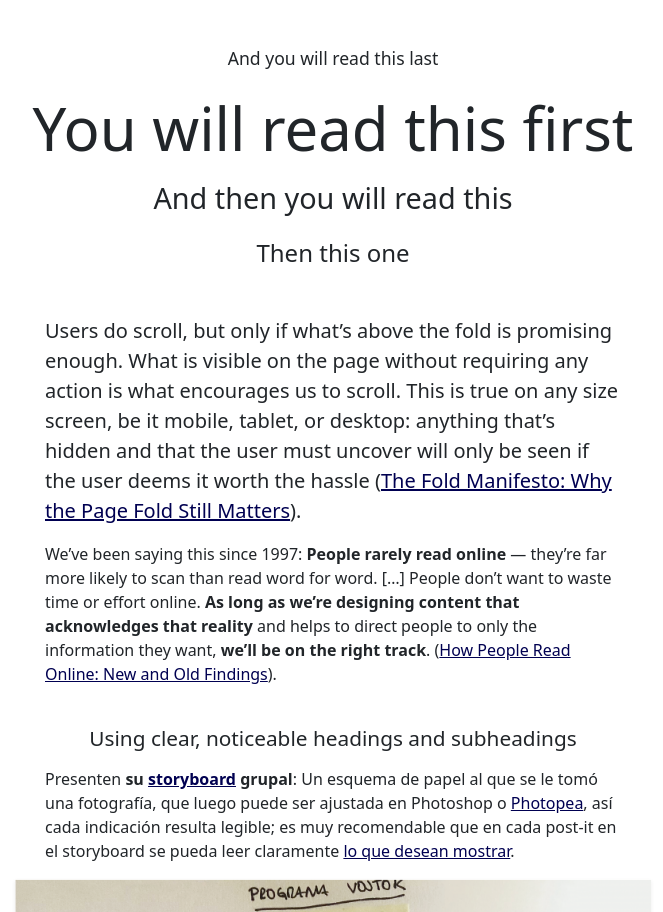
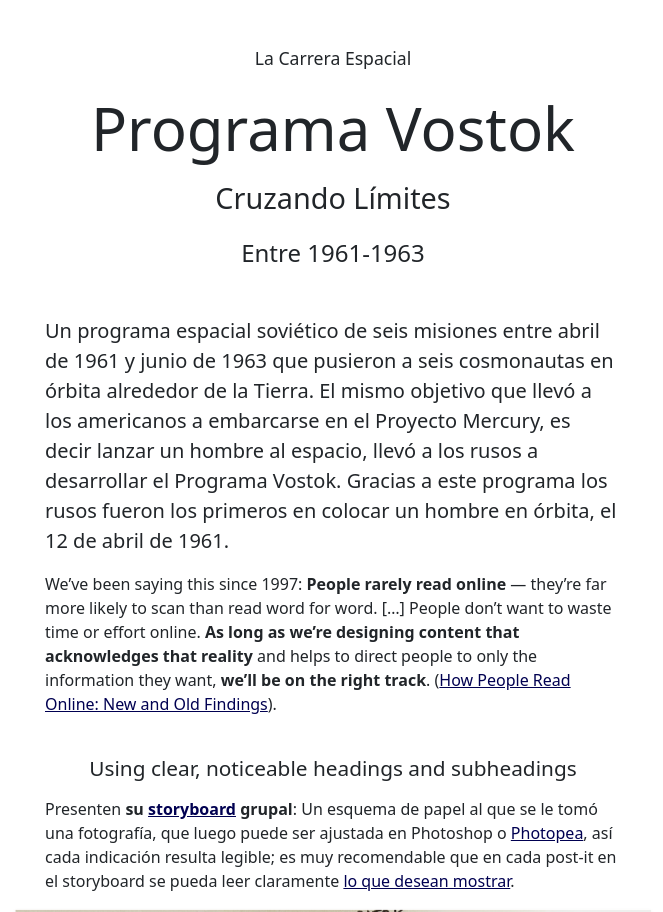
Before and after one commit to ProgramaVostok/clase-12, a plain HTML site: page index.html in a window 1280 px wide. Shown: the top 912 px of the page, without its empty margins (307-970 px from the left). Drawn offline with nearby package versions, Linux system fonts and the light colour scheme.

Commit message:
Add files via upload

```diff
--- a/index.html
+++ b/index.html
@@ -3,7 +3,7 @@
     <head>
         <meta charset="utf-8" />
         <meta name="viewport" content="width=device-width, initial-scale=1" />
-        <title>Título de la infografía</title>
+        <title>Programa Vostok</title>
         <link href="https://cdn.jsdelivr.net/npm/bootstrap@5.2.1/dist/css/bootstrap.min.css" rel="stylesheet" integrity="sha384-iYQeCzEYFbKjA/T2uDLTpkwGzCiq6soy8tYaI1GyVh/UjpbCx/TYkiZhlZB6+fzT" crossorigin="anonymous" />
         <style>
             :root {
@@ -48,13 +48,13 @@
             <div class="container">
                 <div class="row">
                     <div class="col-12">
-                        <h6 class="text-center mt-5 mb-4">And you will read this last</h6>
-                        <h1 class="text-center my-3">You will read this first</h1>
-                        <h2 class="text-center mb-4">And then you will read this</h2>
-                        <h3 class="text-center mb-5">Then this one</h3>
+                        <h6 class="text-center mt-5 mb-4">La Carrera Espacial</h6>
+                        <h1 class="text-center my-3">Programa Vostok</h1>
+                        <h2 class="text-center mb-4">Cruzando Límites</h2>
+                        <h3 class="text-center mb-5">Entre 1961-1963</h3>
                     </div>
                     <div class="col-11 col-sm-10 mx-auto">
-                        <p class="lead">Users do scroll, but only if what’s above the fold is promising enough. What is visible on the page without requiring any action is what encourages us to scroll. This is true on any size screen, be it mobile, tablet, or desktop: anything that’s hidden and that the user must uncover will only be seen if the user deems it worth the hassle (<a href="https://www.nngroup.com/articles/page-fold-manifesto/">The Fold Manifesto: Why the Page Fold Still Matters</a>).</p>
+                        <p class="lead">Un programa espacial soviético de seis misiones entre abril de 1961 y junio de 1963 que pusieron a seis cosmonautas en órbita alrededor de la Tierra. El mismo objetivo que llevó a los americanos a embarcarse en el Proyecto Mercury, es decir lanzar un hombre al espacio, llevó a los rusos a desarrollar el Programa Vostok. Gracias a este programa los rusos fueron los primeros en colocar un hombre en órbita, el 12 de abril de 1961.
                         <p>We’ve been saying this since 1997: <em>People rarely read online</em> — they’re far more likely to scan than read word for word. […] People don’t want to waste time or effort online. <em>As long as we’re designing content that acknowledges that reality</em> and helps to direct people to only the information they want, <em>we’ll be on the right track</em>. (<a href="https://www.nngroup.com/articles/how-people-read-online/">How People Read Online: New and Old Findings</a>).</p>
                     </div>
                 </div>
@@ -87,7 +87,7 @@
                         <!--un boceto-->
                         <div class="col text-center">
                             <figure class="shadow-sm">
-                                <img src="img/boceto.png" class="w-100" />
+                                <img src="img/boceto1.png" class="w-100" />
                                 <figcaption class="small mb-4 p-2">Catalina Cáceres</figcaption>
                             </figure>
                         </div>
```
Also changed, not shown: img/boceto1.png (added).
